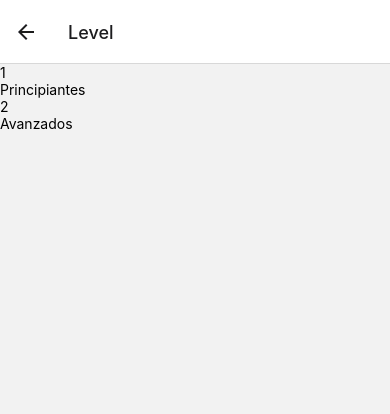
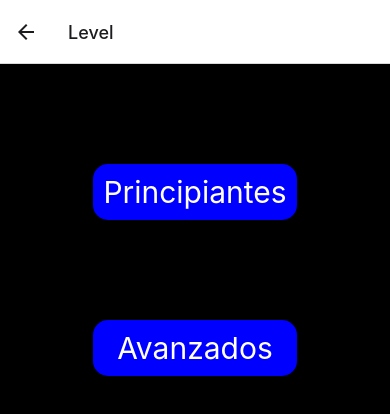
Before and after one commit to Yurakoski/training-app, a React Native app: screen /Level in a window 390 px wide. Shown: the top 414 px of the page. Built offline with nearby package versions, Linux system fonts and the light colour scheme.

Commit message:
generals styles

```diff
--- a/src/screens/home/index.jsx
+++ b/src/screens/home/index.jsx
@@ -1,10 +1,11 @@
 import React from "react";
 import { View, Text, Button } from "react-native";
+import { styles } from "./styles";
 
 const Home = ({ navigation })=> {
     return(
-        <View>
-            <Text>Home</Text>
+        <View style={styles.container}>
+            <Text style={styles.title}>¡Bienvenido a training app!</Text>
             <Button title="Iniciar" onPress={()=> navigation.navigate('Level')}/>
         </View>
     )
--- a/src/screens/home/styles.js
+++ b/src/screens/home/styles.js
@@ -3,8 +3,13 @@ import { StyleSheet } from "react-native";
 export const styles = StyleSheet.create({
     container: {
         flex: 1,
+        alignItems: 'center',
+        backgroundColor: "black",
     },
     title: {
-        color: "red",
+        color: "white",
+        paddingTop: 200,
+        paddingBottom: 100,
+        fontSize: 30,
     },
 })
--- a/src/screens/level/index.jsx
+++ b/src/screens/level/index.jsx
@@ -3,6 +3,7 @@ import { View, Text, TouchableOpacity, FlatList } from "react-native";
 //import { LEVELS } from "../../constants/data/index";  //En lugar de acceder directamente de los LEVELS, accedemos por medio del store
 import { useSelector, useDispatch } from 'react-redux';
 import { selectLevel } from '../../store/actions/';
+import { styles } from './styles';
 
 const Level = ({ navigation })=>{
 
@@ -18,18 +19,17 @@ const Level = ({ navigation })=>{
             })
     }
     const renderItem = ({ item }) =>
-    <View >
+    <View style={styles.container} >
         <TouchableOpacity onPress={ ()=>{ onSelected(item) }}>
-            <View>
-                <Text>{ item.id }</Text>
-                <Text>{ item.title }</Text>
+            <View style={styles.touchableContainer}>
+                <Text style={styles.touchableText}>{ item.title }</Text>
             </View>
         </TouchableOpacity>
     </View>
 
     const keyExtractor = ( item ) => item.id.toString();
     return(
-        <View>
+        <View style={styles.containerList}>
             <FlatList
                 data={levelsReducers}
                 renderItem={renderItem}
--- a/src/screens/level/styles.js
+++ b/src/screens/level/styles.js
@@ -0,0 +1,23 @@
+import { StyleSheet } from "react-native";
+
+export const styles = StyleSheet.create({
+    containerList: {
+        alignItems: "center",
+        flex: 1,
+        backgroundColor: "black",
+    },
+    container: {
+        backgroundColor: "blue",
+        marginTop: 100,
+        borderRadius: 15,
+    },
+    touchableContainer: {
+        padding: 10,
+        justifyContent: "center",
+        alignItems: "center",
+    },
+    touchableText: {
+        color: "white",
+        fontSize: 30,
+    },
+});
```
